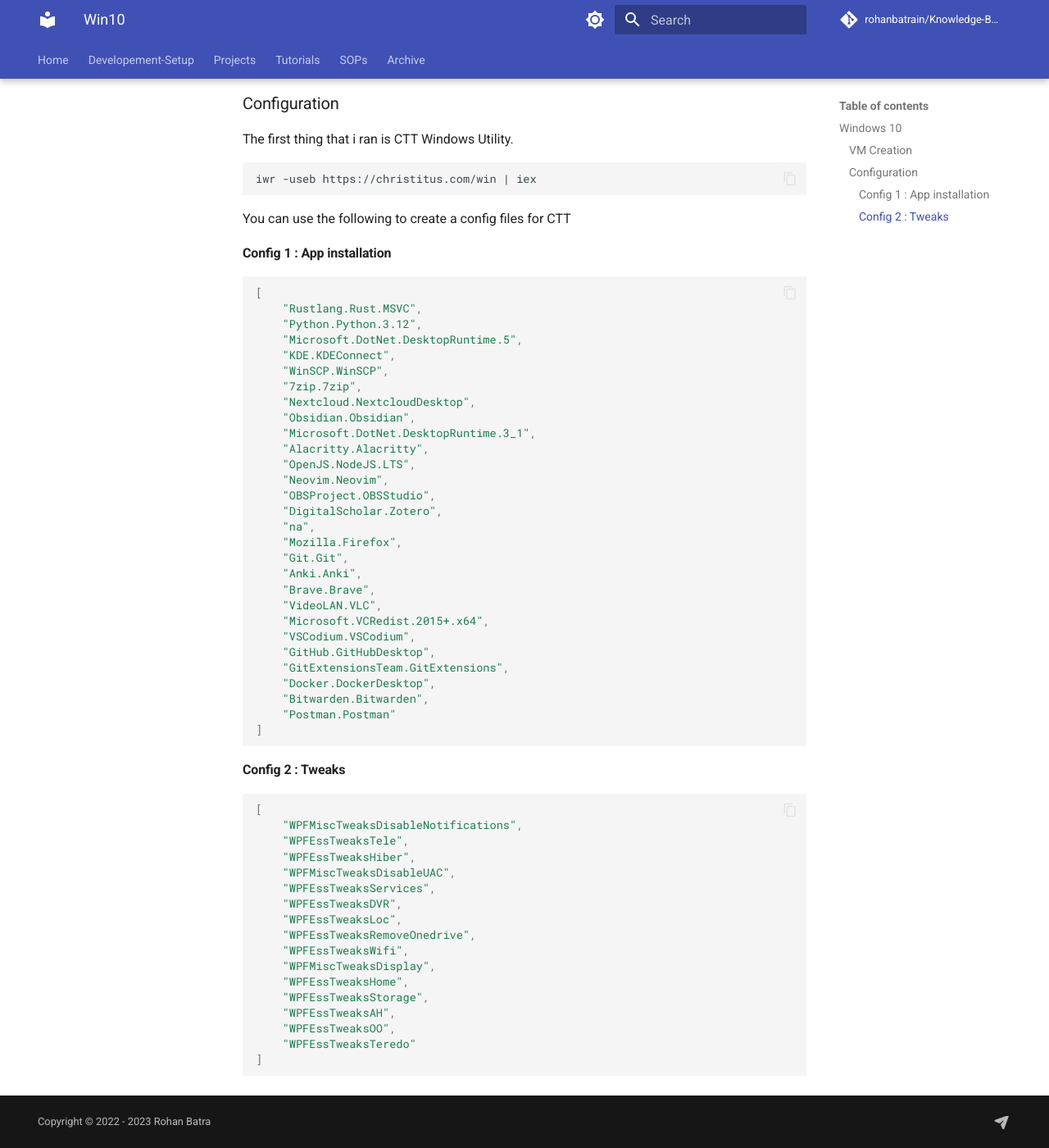
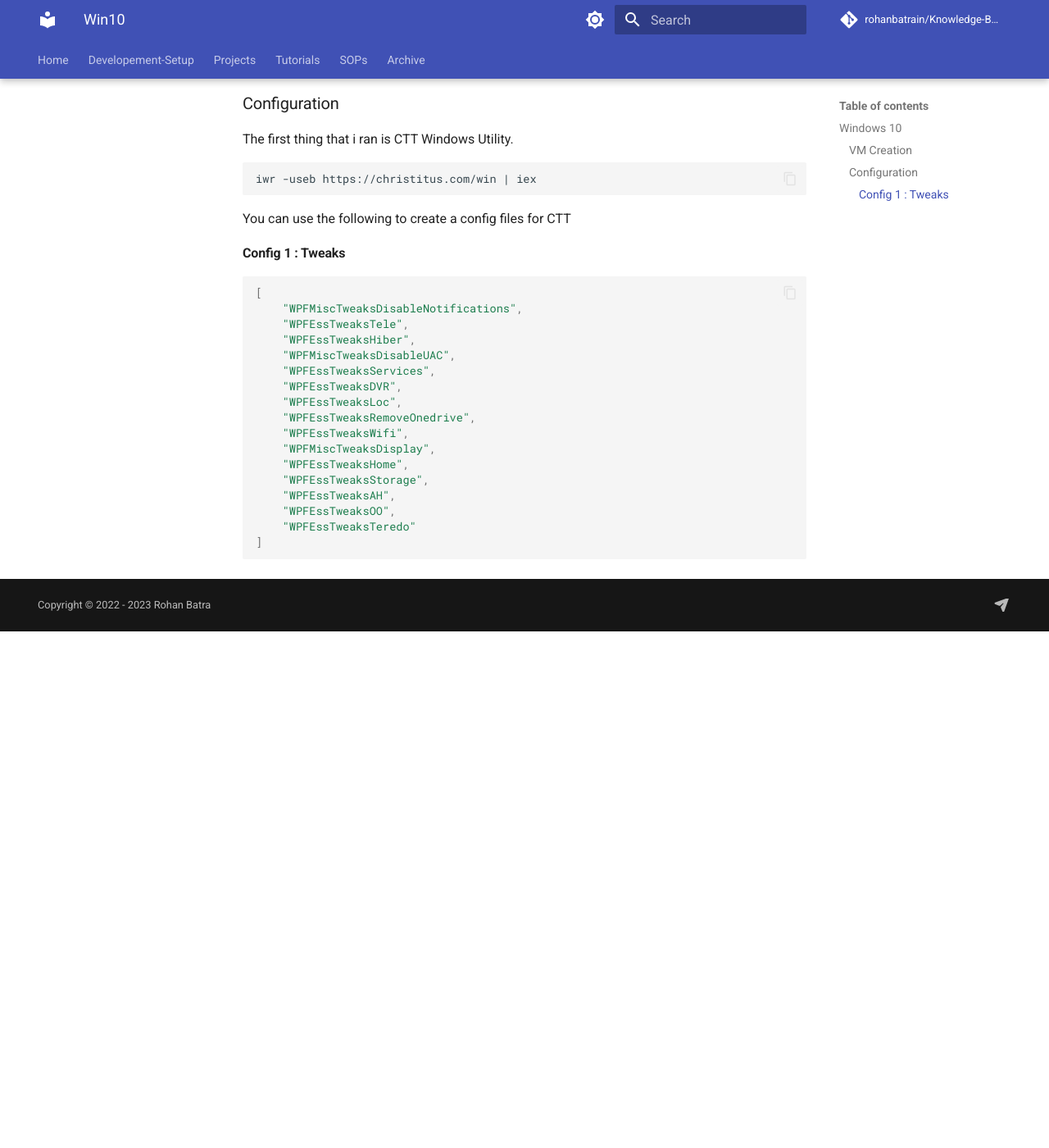
Before and after one commit to rohanbatrain/knowledge-base, an MkDocs documentation site: the page built from docs/Developement-Setup/Owned-Devices/Laptops/MSI/2023/August/Crucial-Drive/Promox/Virtual-Machines/win10.md, in a window 1280 px wide and 1400 px high, scrolled down 830 px. Shown: the whole window at 82% size. Built offline with MkDocs 1.6.1 and Material for MkDocs 9.7.7, drawn with Linux system fonts in a browser that asks for light colours; nearby versions of some CDN libraries; library files that are not in the unit come from our copies; comment, search, counter and statistics services are not loaded; after the commit the page ends 1600 px from its top, so only the background shows below that.

Commit message:
Update win10.md

````diff
--- a/docs/Developement-Setup/Owned-Devices/Laptops/MSI/2023/August/Crucial-Drive/Promox/Virtual-Machines/win10.md
+++ b/docs/Developement-Setup/Owned-Devices/Laptops/MSI/2023/August/Crucial-Drive/Promox/Virtual-Machines/win10.md
@@ -43,43 +43,7 @@ iwr -useb https://christitus.com/win | iex
 
 You can use the following to create a config files for CTT
 
-#### Config 1 : App installation
-
-```json
-[
-    "Rustlang.Rust.MSVC",
-    "Python.Python.3.12",
-    "Microsoft.DotNet.DesktopRuntime.5",
-    "KDE.KDEConnect",
-    "WinSCP.WinSCP",
-    "7zip.7zip",
-    "Nextcloud.NextcloudDesktop",
-    "Obsidian.Obsidian",
-    "Microsoft.DotNet.DesktopRuntime.3_1",
-    "Alacritty.Alacritty",
-    "OpenJS.NodeJS.LTS",
-    "Neovim.Neovim",
-    "OBSProject.OBSStudio",
-    "DigitalScholar.Zotero",
-    "na",
-    "Mozilla.Firefox",
-    "Git.Git",
-    "Anki.Anki",
-    "Brave.Brave",
-    "VideoLAN.VLC",
-    "Microsoft.VCRedist.2015+.x64",
-    "VSCodium.VSCodium",
-    "GitHub.GitHubDesktop",
-    "GitExtensionsTeam.GitExtensions",
-    "Docker.DockerDesktop",
-    "Bitwarden.Bitwarden",
-    "Postman.Postman"
-]
-
-```
-
-
-#### Config 2 : Tweaks
+#### Config 1 : Tweaks
 
 ```json
 [
````
